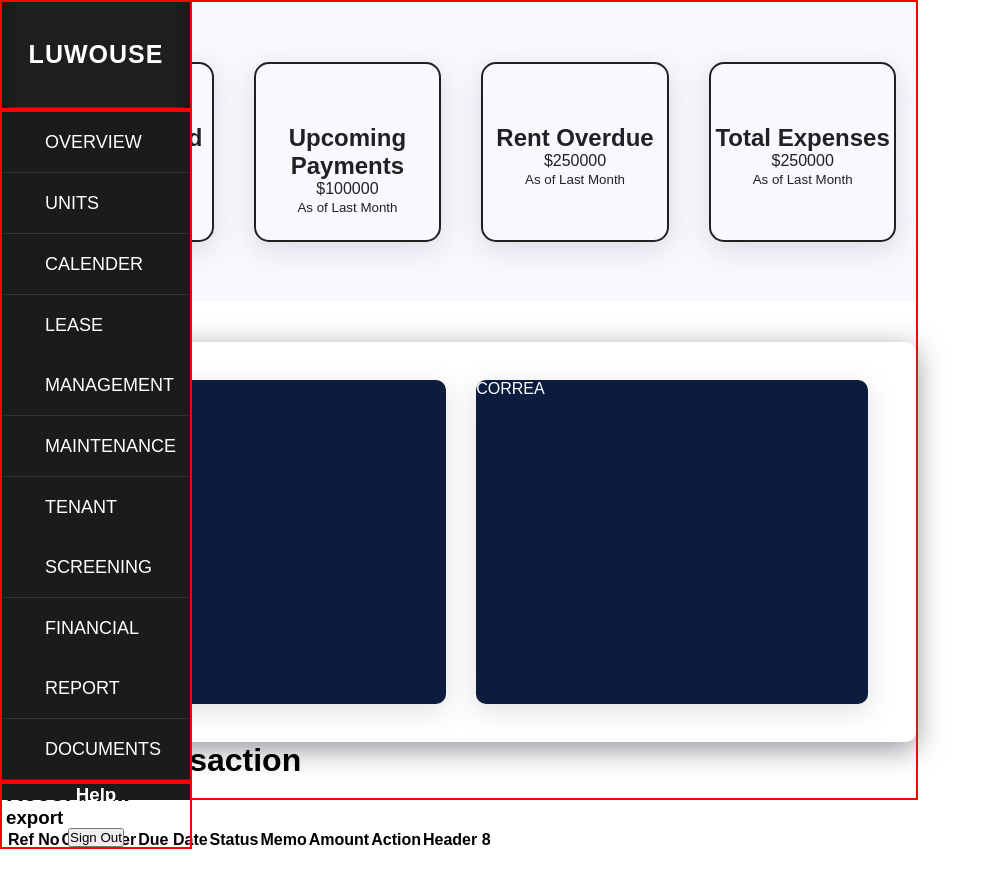
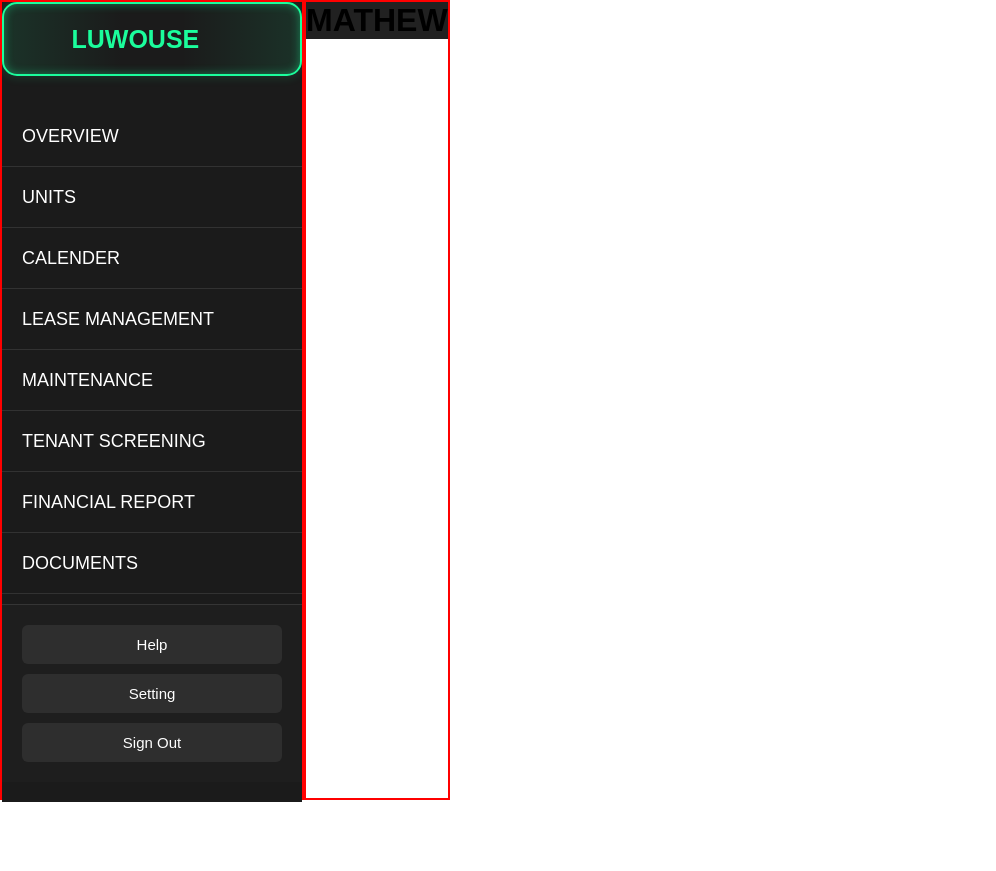
Before and after one commit to Correa95/Property-Management-System, a React (Vite) app in the folder client-side/: page / in a window 1280 px wide. Shown: the whole page, without its empty margins (0-996 px from the left). After the commit the page ends 802 px from the top, so only its background shows below. Built offline with nearby package versions, Linux system fonts and the light colour scheme.

Commit message:
working on recent transactions

```diff
--- a/client-side/src/App.jsx
+++ b/client-side/src/App.jsx
@@ -1,9 +1,7 @@
 import { Routes, Route } from "react-router-dom";
 import SideBar from "./Components/SideBar";
-import Overview from "./Components/Overview";
+import OverView from "./Components/OverView";
 import Calender from "./Components/Calender";
-// import Tasks from "./Components/Tasks";
-// import Todo from "./Components/Todo";
 import LeaseManagement from "./Components/LeaseManagement";
 import NewTenant from "./Components/NewTenant";
 import ExtendLease from "./Components/ExtendLease";
@@ -22,10 +20,8 @@ function App() {
         </aside>
         <div className="mainContent">
           <Routes>
-            <Route path="/" element={<Overview />} />
+            <Route path="/" element={<OverView />} />
             <Route path="/calender" element={<Calender />} />
-            {/* <Route path="/tasks" element={<Tasks />} />
-            <Route path="/todo" element={<Todo />} /> */}
             <Route path="/leaseManagement" element={<LeaseManagement />} />
             <Route path="/newTenant" element={<NewTenant />} />
             <Route path="/extendLease" element={<ExtendLease />} />
--- a/client-side/src/Components/OverView.css
+++ b/client-side/src/Components/OverView.css
@@ -1,5 +1,6 @@
 .overViewContainer {
-  width: 100%;
-  height: 100vh;
+  /* width: 100%; */
+  /* height: 100vh; */
   align-items: center;
+  background-color: #212121;
 }
--- a/client-side/src/Components/Overview.jsx
+++ b/client-side/src/Components/Overview.jsx
@@ -1,15 +1,17 @@
-import Analysis from "./Analysis";
-import Charts from "./Charts";
-import RecentTransactions from "./RecentTransactions";
+// import Analysis from "./Analysis";
+// import Charts from "./Charts";
+// import RecentTransactions from "./RecentTransactions";
 import "./OverView.css";
-function Overview() {
+function OverView() {
   return (
     <div className="overViewContainer">
-      <Analysis />
+      {/* <Analysis />
       <Charts />
-      <RecentTransactions />
+      <RecentTransactions /> */}
+
+      <h1>MATHEW</h1>
     </div>
   );
 }
 
-export default Overview;
+export default OverView;
--- a/client-side/src/Components/SideBar.css
+++ b/client-side/src/Components/SideBar.css
@@ -1,98 +1,147 @@
 .sideBar {
-  position: fixed;
-  width: 15%;
-  height: 100%;
-  top: 0;
-  left: 0;
+  height: 100vh;
   display: flex;
   flex-direction: column;
-  justify-content: space-evenly;
   background: #1b1b1b;
+  width: 300px;
+  color: #fff;
+  padding: 0;
+  overflow-y: auto;
 }
 
-.header {
+/* .header {
+  height: 150px;
   display: flex;
   justify-content: center;
   align-items: center;
-  border: 2px solid red;
+  height: 65px;
+  background: #1e1e1e;
+  border-bottom: 1px solid rgba(255, 255, 255, 0.1);
+} */
+
+/* .logo {
+  font-size: 25px;
+  font-weight: 600;
+  letter-spacing: 1px;
+  color: #fff;
+} */
+
+/* From Uiverse.io by adamgiebl */
+.logo {
+  --green: #1bfd9c;
+  font-size: 25px;
+  padding: 0.7em 2.7em;
+  /* letter-spacing: 0.06em; */
+  /* position: relative; */
+  /* font-family: inherit; */
+  border-radius: 0.6em;
+  /* overflow: hidden; */
+  transition: all 0.3s;
+  line-height: 1.4em;
+  border: 2px solid var(--green);
+  background: linear-gradient(
+    to right,
+    rgba(27, 253, 156, 0.1) 1%,
+    transparent 40%,
+    transparent 60%,
+    rgba(27, 253, 156, 0.1) 100%
+  );
+  color: var(--green);
+  box-shadow: inset 0 0 10px rgba(27, 253, 156, 0.4),
+    0 0 9px 3px rgba(27, 253, 156, 0.1);
 }
 
-.logo {
-  border-bottom: 1px solid rgb(255, 255, 255, 0.1);
+.logo:hover {
+  color: #82ffc9;
+  box-shadow: inset 0 0 10px rgba(27, 253, 156, 0.6),
+    0 0 9px 3px rgba(27, 253, 156, 0.2);
+}
+
+.logo:before {
+  content: "";
+  position: absolute;
+  left: -4em;
+  width: 4em;
+  height: 100%;
+  top: 0;
+  transition: transform 0.4s ease-in-out;
+  background: linear-gradient(
+    to right,
+    transparent 1%,
+    rgba(27, 253, 156, 0.1) 40%,
+    rgba(27, 253, 156, 0.1) 60%,
+    transparent 100%
+  );
+}
+
+.logo:hover:before {
+  transform: translateX(15em);
+}
+
+.navContent {
+  flex: 1;
+  display: flex;
+  flex-direction: column;
+  justify-content: center;
+}
+
+.listItems {
+  list-style: none;
+  width: 100%;
+}
+
+.listItems > li {
+  line-height: 60px;
+  border-bottom: 1px solid rgba(255, 255, 255, 0.1);
+  padding: 0 20px;
+}
+
+.listItems a {
   color: #fff;
-  display: flex;
-  justify-content: center;
-  align-items: center;
-  font-size: 25px;
-  font-weight: 600;
-  padding: 20px;
-  line-height: 65px;
-  text-align: center;
-  background: #1e1e1e;
-  letter-spacing: 1px;
-}
-nav ul {
-  border: 2px solid red;
-
-  /* margin-top: 20px; */
-  background: #1b1b1b;
-  /* height: 100%; */
-  width: 100%;
-  list-style: none;
-}
-nav ul li {
-  line-height: 60px;
-  border-bottom: 1px solid rgb(255, 255, 255, 0.1);
-}
-nav ul li a {
-  color: #fff;
-  position: relative;
   text-decoration: none;
   font-size: 18px;
-  padding-left: 40px;
-  font-weight: 500;
   display: block;
   width: 100%;
-  border-left: 3px solid transparent;
 }
 
-nav ul li a:hover {
-  color: cyan;
+.listItems a:hover {
+  color: #82ffc9;
   background: #1e1e1e;
-  border-left: cyan;
-}
-
-nav ul ul {
-  position: static;
-}
-nav ul ul li {
-  line-height: 42px;
-  border-bottom: none;
-}
-nav ul ul li a {
-  font-size: 17px;
-  color: #e6e6e6;
-  padding-left: 80px;
-}
-
-nav ul ul li a span {
-  position: absolute;
-  top: 50%;
-  right: 20px;
-  transform: translateY(-50%);
-  font-size: 22px;
-  transition: transform 0.4s;
-}
-
-nav ul ul li a:hover span {
-  transform: translateY(-50%) rotate(-180deg);
+  /* background-color: #3a3a3a; */
+  border-color: #82ffc9;
+  color: #82ffc9;
+  box-shadow: inset 0 0 10px rgba(27, 253, 156, 0.6);
+  /* 0 0 9px 3px rgba(27, 253, 156, 0.2); */
 }
 
 .help {
-  border: 2px solid red;
-  color: #fff;
+  margin-top: auto;
+  padding: 20px;
+  background-color: #1e1e1e;
+  border-top: 1px solid rgba(255, 255, 255, 0.1);
   display: flex;
   flex-direction: column;
-  justify-content: center;
+  gap: 10px;
   align-items: center;
+  transform: translateY(-20px);
 }
+
+.help button {
+  padding: 10px 16px;
+  background-color: #2e2e2e;
+  color: white;
+  border: 1px solid transparent;
+  border-radius: 6px;
+  font-size: 15px;
+  width: 100%;
+  cursor: pointer;
+  transition: all 0.2s ease-in-out;
+}
+
+.help button:hover {
+  background-color: #3a3a3a;
+  border-color: #82ffc9;
+  color: #82ffc9;
+  box-shadow: inset 0 0 10px rgba(27, 253, 156, 0.6),
+    0 0 9px 3px rgba(27, 253, 156, 0.2);
+}
--- a/client-side/src/Components/SideBar.jsx
+++ b/client-side/src/Components/SideBar.jsx
@@ -13,7 +13,9 @@ function SideNavBar() {
       <header className="header">
         <h1 className="logo">LUWOUSE</h1>
       </header>
-      <ul>
+
+      <div className="navContent">
+        <ul className="listItems">
           <li>
             <Link to="/overView">OVERVIEW</Link>
           </li>
@@ -21,7 +23,7 @@ function SideNavBar() {
             <Link to="units" onClick={() => handleToggle("units")}>
               UNITS
             </Link>
-          {isOpen === "property" && (
+            {isOpen === "units" && (
               <ul>
                 <li>
                   <Link to="availableUnit">AVAILABLE UNITS</Link>
@@ -32,7 +34,6 @@ function SideNavBar() {
           <li>
             <Link to="calender">CALENDER</Link>
           </li>
-
           <li>
             <Link
               to="leaseManagement"
@@ -54,9 +55,8 @@ function SideNavBar() {
           <li>
             <Link to="maintenance">MAINTENANCE</Link>
           </li>
-
           <li>
-          <Link to="tenantScreening">TENANT SCREENING </Link>
+            <Link to="tenantScreening">TENANT SCREENING</Link>
           </li>
           <li>
             <Link
@@ -77,9 +77,11 @@ function SideNavBar() {
             <Link to="documents">DOCUMENTS</Link>
           </li>
         </ul>
+      </div>
+
       <div className="help">
-        <h1>Help</h1>
-        <h1>Setting</h1>
+        <button>Help</button>
+        <button>Setting</button>
         <button>Sign Out</button>
       </div>
     </nav>
```
Lines whose indentation alone changed are shown as unchanged.
